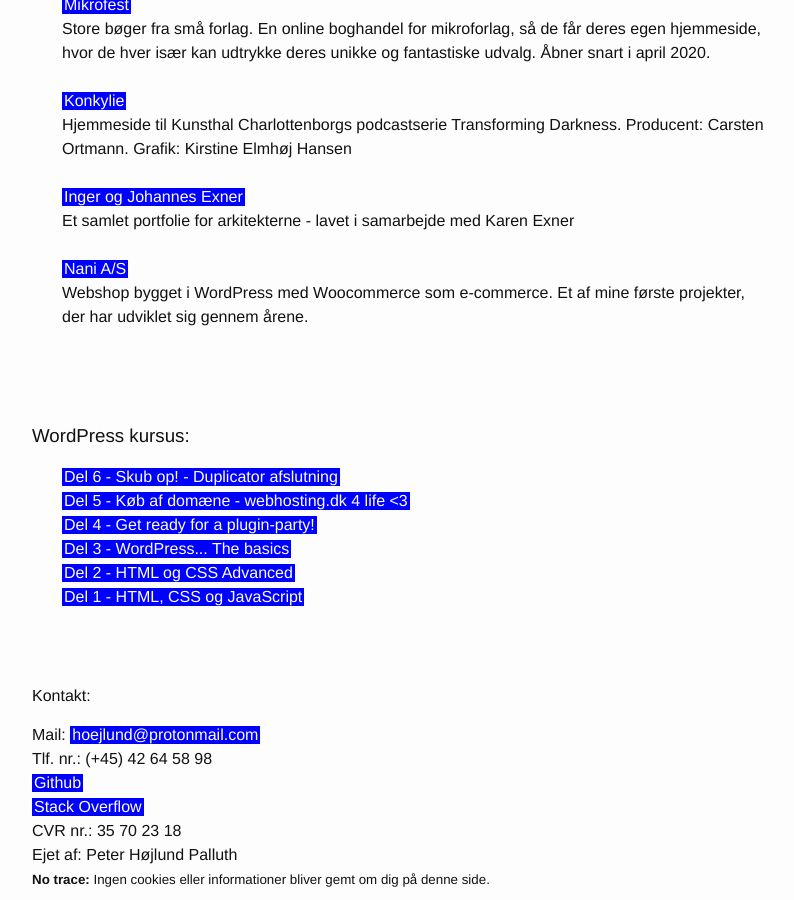
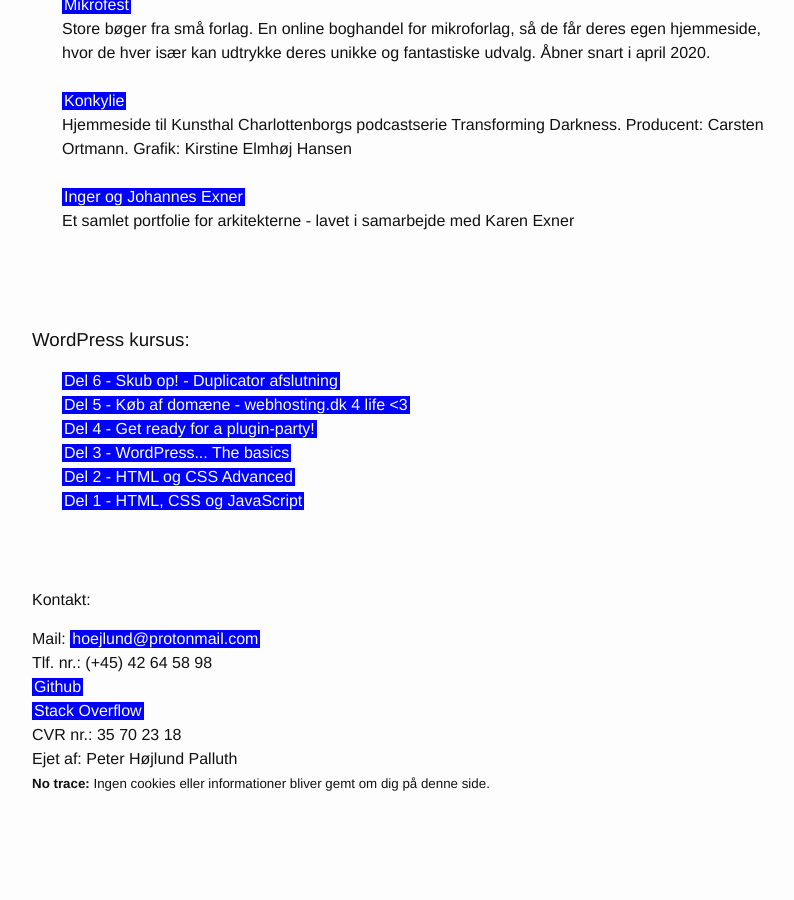
Before and after one commit to peterhoejlundandersen/hilsen, a Jekyll site: the page built from index.md, in a window 1280 px wide and 900 px high, scrolled down 1182 px. Shown: the whole window, without its empty margins (238-1032 px from the left). Built offline with Jekyll 4.4.1, drawn with Linux system fonts in a browser that asks for light colours; after the commit the page ends 2022 px from its top, so only the background shows below that.

Commit message:
Removed Nani

```diff
--- a/_includes/introduction.html
+++ b/_includes/introduction.html
@@ -10,7 +10,8 @@
 		<li><a class="blue-highlight" href="https://mikrofest.dk" target="_blank">Mikrofest</a><br>Store bøger fra små forlag. En online boghandel for mikroforlag, så de får deres egen hjemmeside, hvor de hver især kan udtrykke deres unikke og fantastiske udvalg. Åbner snart i april 2020.</li><br>
 		<li><a class="blue-highlight" href="https://konkylie.dk/" target="_blank">Konkylie</a><br>Hjemmeside til Kunsthal Charlottenborgs podcastserie Transforming Darkness. Producent: Carsten Ortmann. Grafik: Kirstine Elmhøj Hansen</li><br>
 		<li><a class="blue-highlight" href="http://ingerogjohannesexner.dk/" target="_blank">Inger og Johannes Exner</a><br>Et samlet portfolie for arkitekterne - lavet i samarbejde med Karen Exner</li><br>
-		<li><a class="blue-highlight" href="https://nani.dk" target="_blank">Nani A/S</a><br>
+		<!-- Har taget den ud, da den ikke er idealistisk nok
+<li><a class="blue-highlight" href="https://nani.dk" target="_blank">Nani A/S</a><br>
       Webshop bygget i WordPress med Woocommerce som e-commerce. Et af mine første projekter, der har udviklet sig gennem årene.
-    </li><br>
+    </li><br>-->
 	</ul>
```
